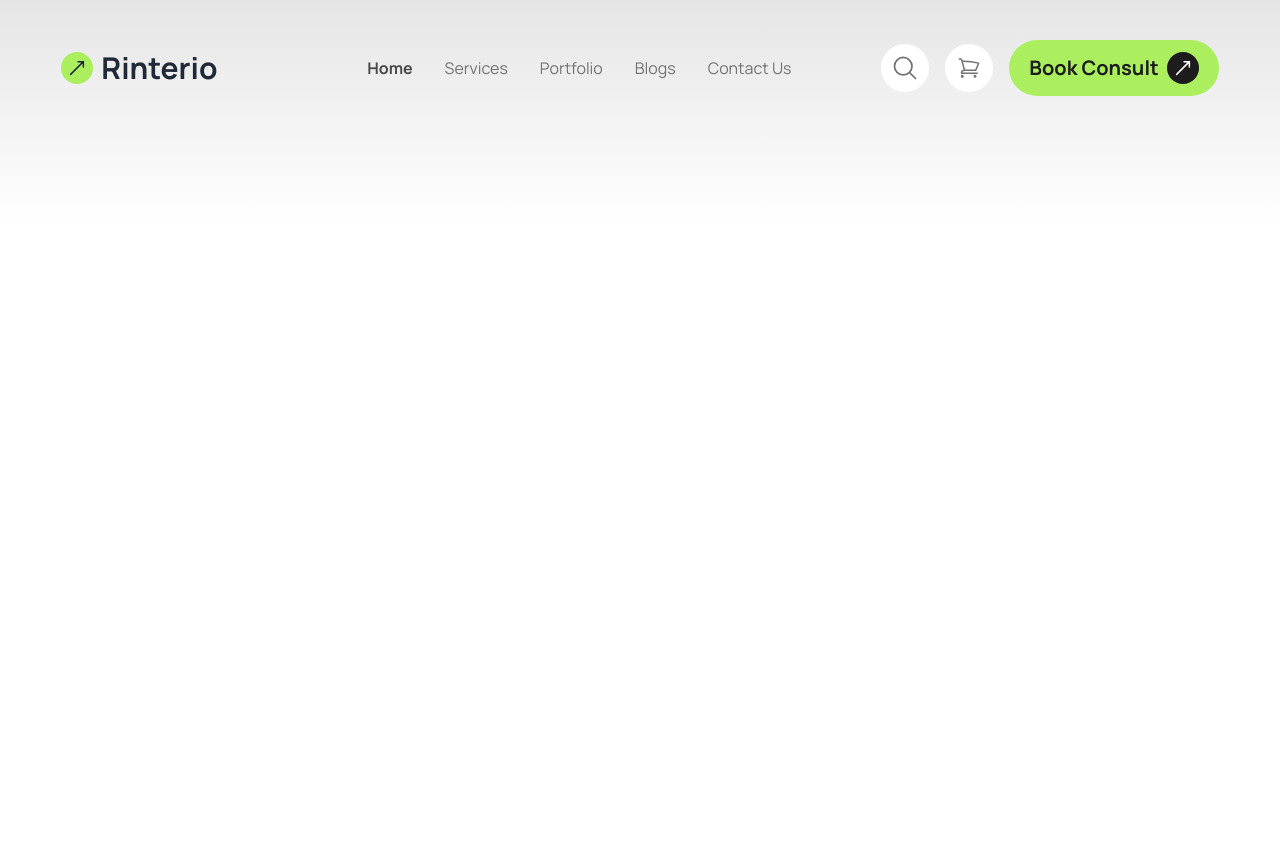
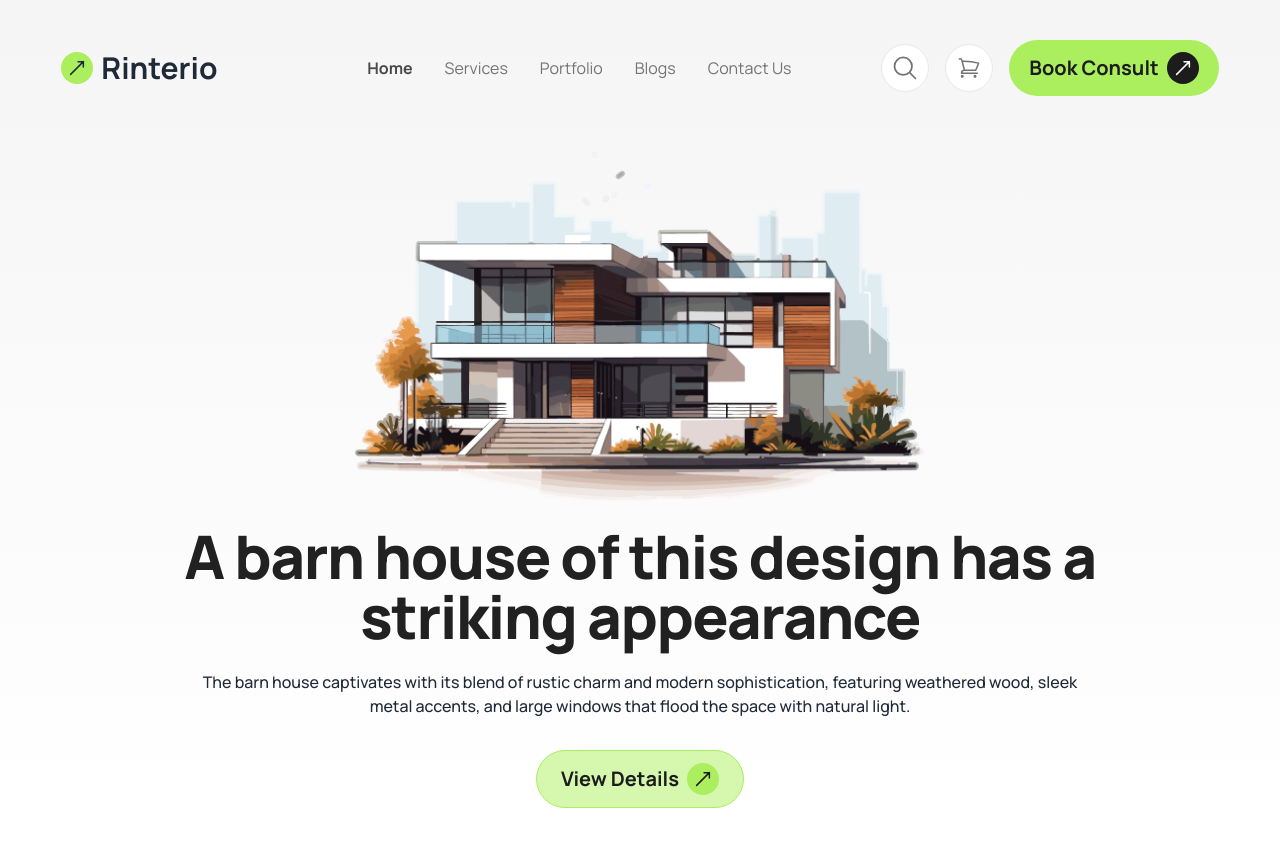
Before and after one commit to shoptorshichowdhury/rinterio, a plain HTML site: page index.html in a window 1280 px wide. Before the commit the page ends 800 px from the top, so only its background shows below. Drawn offline with nearby package versions, Linux system fonts and the light colour scheme.

Commit message:
banner section added

```diff
--- a/index.html
+++ b/index.html
@@ -31,6 +31,7 @@
                         "title": "#212121",
                         "paragraph": "#494949",
                         "paragraph_light": "#737373",
+                        "border": "#E9E9E9"
                     },
                     backgroundImage: {
                         "paper": "url(./assets/bg.jpg)",
@@ -45,8 +46,8 @@
 </head>
 
 <body class="font-manrope">
-    <header class="bg-gradient-to-t from-white to-neutral-200 h-56">
-        <!-- Navbar section -->
+    <header class="bg-gradient-to-t from-white to-neutral-100">
+        <!-- Navbar Section -->
         <div class="w-11/12 mx-auto">
             <nav class="navbar py-10">
                 <div class="navbar-start w-full md:w-1/2 lg:w-1/3">
@@ -72,7 +73,7 @@
                 </div>
                 <div class="navbar-end md:w-3/5 lg:w-2/5 space-x-4 lg:ml-16 hidden md:flex">
                     <!-- search -->
-                    <div class="w-12 h-12 flex items-center justify-center rounded-full bg-white">
+                    <div class="w-12 h-12 flex items-center justify-center rounded-full bg-white border border-border">
                         <svg xmlns="http://www.w3.org/2000/svg" fill="none" viewBox="0 0 24 24" stroke-width="1.5"
                             stroke="#737373" class="size-7">
                             <path stroke-linecap="round" stroke-linejoin="round"
@@ -80,7 +81,7 @@
                         </svg>
                     </div>
                     <!-- cart -->
-                    <div class="w-12 h-12 flex items-center justify-center rounded-full bg-white">
+                    <div class="w-12 h-12 flex items-center justify-center rounded-full bg-white border border-border">
                         <svg xmlns="http://www.w3.org/2000/svg" fill="none" viewBox="0 0 24 24" stroke-width="1.5"
                             stroke="#737373" class="size-6">
                             <path stroke-linecap="round" stroke-linejoin="round"
@@ -121,6 +122,39 @@
                 </div>
             </nav>
         </div>
+
+        <!-- Banner Section -->
+        <section class="w-11/12 mx-auto mb-28">
+            <div class="flex flex-col items-center gap-6 lg:mt-4">
+                <!-- banner image -->
+                <div class="w-4/5 md:w-3/5 lg:w-auto">
+                    <img class="w-full" src="./assets/banner.png" alt="banner image">
+                </div>
+                <!-- banner text -->
+                <div class="flex flex-col items-center text-center gap-6">
+                    <h1 class="text-3xl md:text-4xl lg:text-6xl font-black tracking-tight text-title md:w-4/5 lg:w-4/5">A barn house of this design has a
+                        striking appearance</h1>
+                    <p class="mb-2 lg:text-base text-sm font-medium md:w-3/4 lg:w-3/4">The barn house captivates with its blend of rustic charm and
+                        modern sophistication, featuring
+                        weathered wood, sleek metal accents, and large windows that flood the space with natural light.
+                    </p>
+                    <a href="#" class="inline-block w-full md:w-auto">
+                        <div
+                            class="flex items-center justify-center gap-2 py-3 px-6 bg-secondary rounded-[32px] border border-primary cursor-pointer">
+                            <span class="text-xl font-bold text-accent">View Details</span>
+                            <div class="w-8 h-8 bg-primary rounded-full flex items-center justify-center">
+                                <svg xmlns="http://www.w3.org/2000/svg" fill="none" viewBox="0 0 24 24"
+                                    stroke-width="1.5" stroke="#1C1C1C" class="size-6 -rotate-45">
+                                    <path stroke-linecap="round" stroke-linejoin="round"
+                                        d="M17.25 8.25 21 12m0 0-3.75 3.75M21 12H3" />
+                                </svg>
+                            </div>
+                        </div>
+                    </a>
+                </div>
+            </div>
+        </section>
+
     </header>
     <main></main>
     <footer></footer>
```
